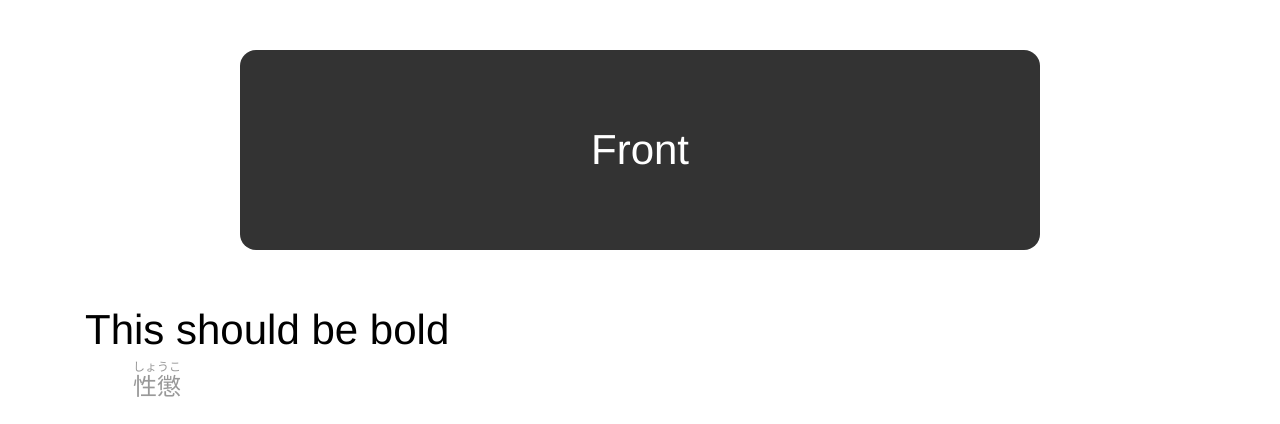
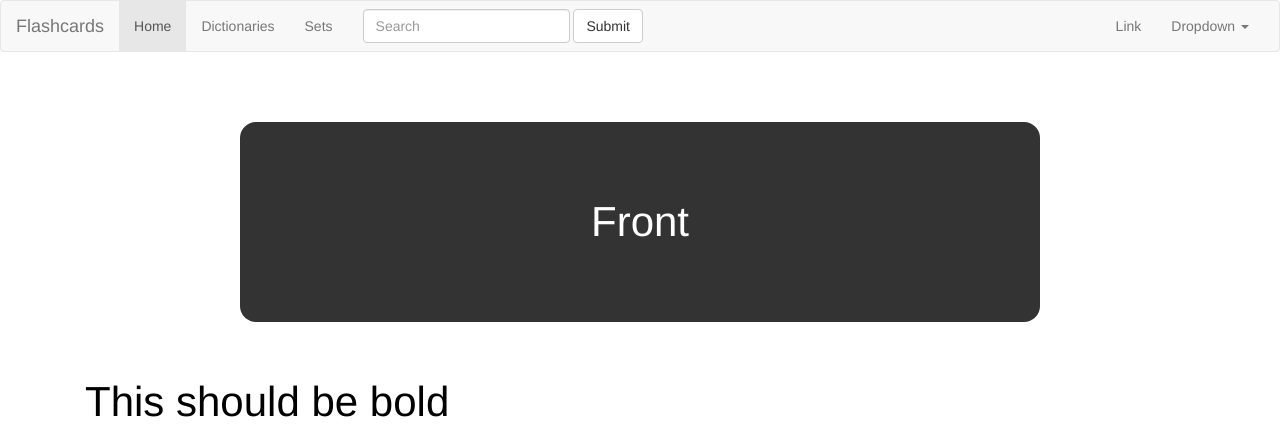
Before and after one commit to lukecampbell/flashcards, a Flask app: page /dict/random/1 in a window 1280 px wide. Shown: the top 424 px of the page. Run offline with Flask 2, Linux system fonts and the light colour scheme; data that the repository does not hold is empty; some libraries are stand-ins or nearby versions.

Commit message:
Moved templates into inheritence

```diff
--- /dev/null
+++ b/templates/navbar.html
@@ -0,0 +1,84 @@
+<!DOCTYPE html>
+<html lang="en">
+  <head>
+    <meta charset="utf-8">
+    <meta http-equiv="X-UA-Compatible" content="IE=edge">
+    <meta name="viewport" content="width=device-width, initial-scale=1">
+    <title>ようこそ</title>
+
+    <!-- Bootstrap -->
+    <link href="/static/css/bootstrap.min.css" rel="stylesheet">
+    {% block styles %}
+    {% endblock %}
+
+    <!-- HTML5 Shim and Respond.js IE8 support of HTML5 elements and media queries -->
+    <!-- WARNING: Respond.js doesn't work if you view the page via file:// -->
+    <!--[if lt IE 9]>
+      <script src="https://oss.maxcdn.com/libs/html5shiv/3.7.0/html5shiv.js"></script>
+      <script src="https://oss.maxcdn.com/libs/respond.js/1.4.2/respond.min.js"></script>
+    <![endif]-->
+  </head>
+  <body>
+    <nav class="navbar navbar-default" role="navigation">
+      <div class="container-fluid">
+        <!-- Brand and toggle get grouped for better mobile display -->
+        <div class="navbar-header">
+          <button type="button" class="navbar-toggle" data-toggle="collapse" data-target="#bs-example-navbar-collapse-1">
+            <span class="sr-only">Toggle navigation</span>
+            <span class="icon-bar"></span>
+            <span class="icon-bar"></span>
+            <span class="icon-bar"></span>
+          </button>
+          <a class="navbar-brand" href="#">Flashcards</a>
+        </div>
+
+        <!-- Collect the nav links, forms, and other content for toggling -->
+        <div class="collapse navbar-collapse" id="bs-example-navbar-collapse-1">
+          <ul class="nav navbar-nav">
+            <li class="active"><a href="#">Home</a></li>
+            <li><a href="#">Dictionaries</a></li>
+            <li class="dropdown">
+              <a href="#" class="dropdown-toggle" data-toggle="dropdown">Sets</a>
+              <ul class="dropdown-menu">
+                <li><a href="/dict/random/japanese">Japanese</a></li>
+                <li><a href="/dict/random/morae">もらえ</a></li>
+                <li><a href="#">Something else here</a></li>
+                <li class="divider"></li>
+                <li><a href="#">Separated link</a></li>
+                <li class="divider"></li>
+                <li><a href="#">One more separated link</a></li>
+              </ul>
+            </li>
+          </ul>
+          <form class="navbar-form navbar-left" role="search">
+            <div class="form-group">
+              <input type="text" class="form-control" placeholder="Search">
+            </div>
+            <button type="submit" class="btn btn-default">Submit</button>
+          </form>
+          <ul class="nav navbar-nav navbar-right">
+            <li><a href="#">Link</a></li>
+            <li class="dropdown">
+              <a href="#" class="dropdown-toggle" data-toggle="dropdown">Dropdown <b class="caret"></b></a>
+              <ul class="dropdown-menu">
+                <li><a href="#">Action</a></li>
+                <li><a href="#">Another action</a></li>
+                <li><a href="#">Something else here</a></li>
+                <li class="divider"></li>
+                <li><a href="#">Separated link</a></li>
+              </ul>
+            </li>
+          </ul>
+        </div><!-- /.navbar-collapse -->
+      </div><!-- /.container-fluid -->
+    </nav>
+    {% block content %}
+    {% endblock %}
+    <!-- jQuery (necessary for Bootstrap's JavaScript plugins) -->
+    <script src="https://ajax.googleapis.com/ajax/libs/jquery/1.11.0/jquery.min.js"></script>
+    <!-- Include all compiled plugins (below), or include individual files as needed -->
+    <script src="/static/js/bootstrap.min.js"></script>
+    {% block scripts %}
+    {% endblock %}
+  </body>
+</html>
--- a/templates/random.html
+++ b/templates/random.html
@@ -1,24 +1,8 @@
-<!DOCTYPE html>
-<html lang="en">
-  <head>
-    <meta charset="utf-8">
-    <meta http-equiv="X-UA-Compatible" content="IE=edge">
-    <meta name="viewport" content="width=device-width, initial-scale=1">
-    <title>ようこそ</title>
-
-    <!-- Bootstrap -->
-    <link href="/static/css/bootstrap.min.css" rel="stylesheet">
+{% extends "navbar.html" %}
+{% block styles %}
     <link href="/static/css/layout.css" rel="stylesheet" media="screen">
-
-    <!-- HTML5 Shim and Respond.js IE8 support of HTML5 elements and media queries -->
-    <!-- WARNING: Respond.js doesn't work if you view the page via file:// -->
-    <!--[if lt IE 9]>
-      <script src="https://oss.maxcdn.com/libs/html5shiv/3.7.0/html5shiv.js"></script>
-      <script src="https://oss.maxcdn.com/libs/respond.js/1.4.2/respond.min.js"></script>
-    <![endif]-->
-  </head>
-  <body>
-
+{% endblock %}
+{% block content %}
   <section class="container">
   <div class="flip">
     <div id="card" class="card">
@@ -46,10 +30,8 @@
     </div>
 
   </section>
-
-    <!-- jQuery (necessary for Bootstrap's JavaScript plugins) -->
-    <script src="https://ajax.googleapis.com/ajax/libs/jquery/1.11.0/jquery.min.js"></script>
-    <!-- Include all compiled plugins (below), or include individual files as needed -->
+{% endblock %}
+{% block scripts %}
     <script src="/static/js/flip.js"></script>
     <script type="text/javascript">
       $(document).ready(function() {
@@ -58,6 +40,4 @@
         updateRandomCard();
       });
     </script>
-
-  </body>
-</html>
+{% endblock %}
```
Also changed, not shown: templates/index.html (+3 -26 lines).
